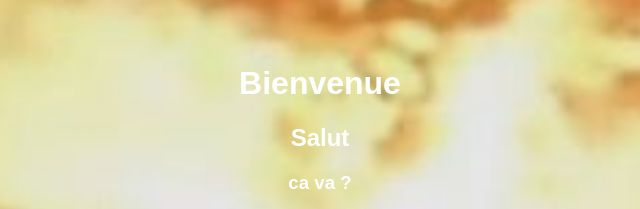
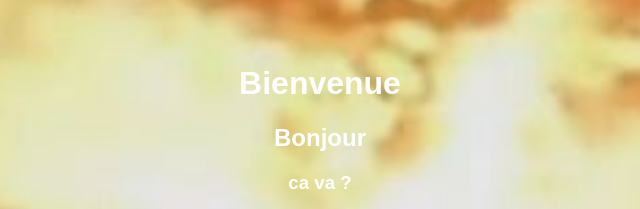
Before and after one commit to axelpm4/cat, a plain HTML site: page index.html in a window 1280 px wide. Shown: the top 209 px of the page, 320-960 px from the left. Drawn offline with Linux system fonts and the light colour scheme.

Commit message:
ajout h2v2

```diff
--- a/index.html
+++ b/index.html
@@ -5,7 +5,7 @@
 <title>Site Troll Cat</title>
 <header>
     <h1>Bienvenue</h1>
-    <h2>Salut</h2>
+    <h2>Bonjour</h2>
     <h3>ca va ?</h3>
 </header>
 <style>
```
